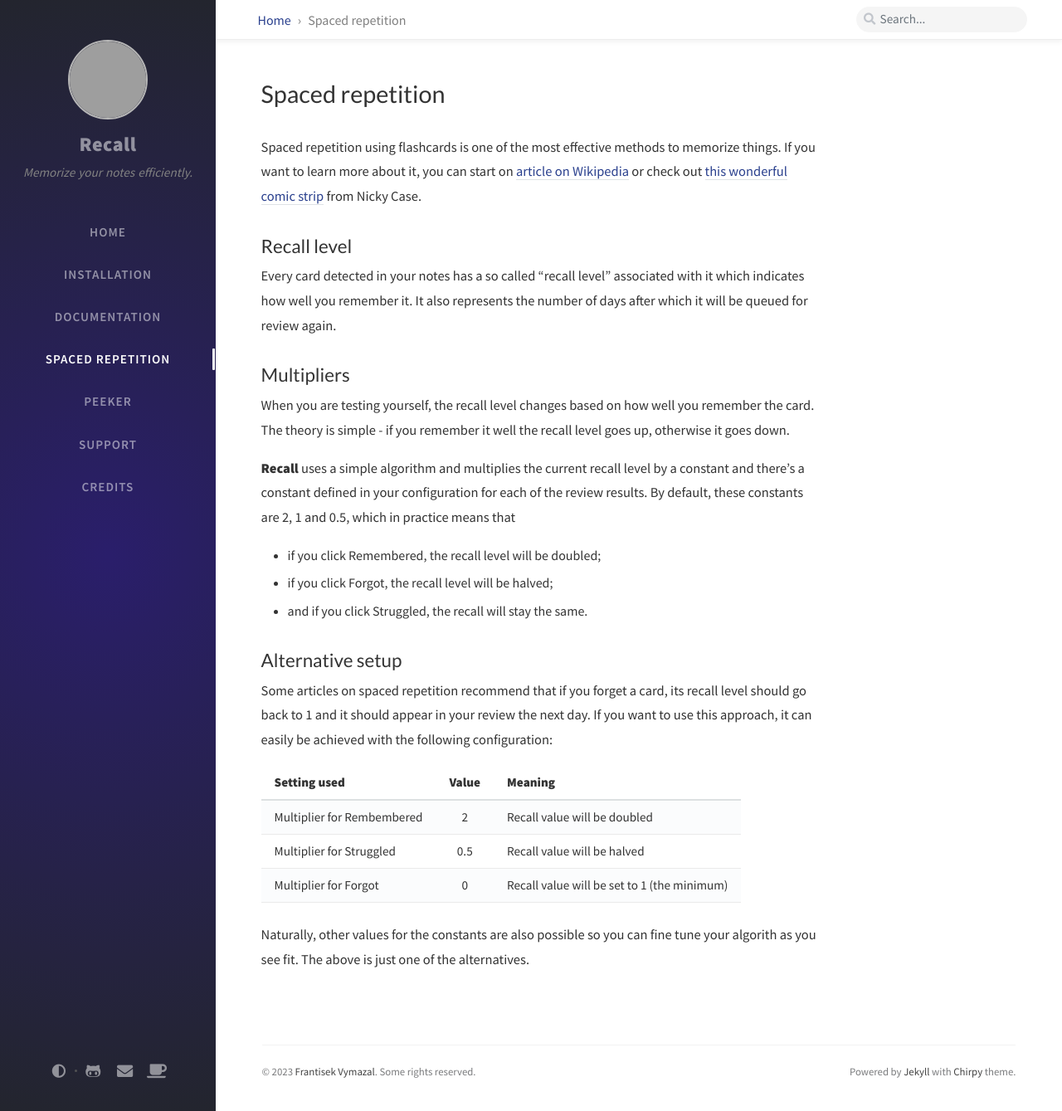
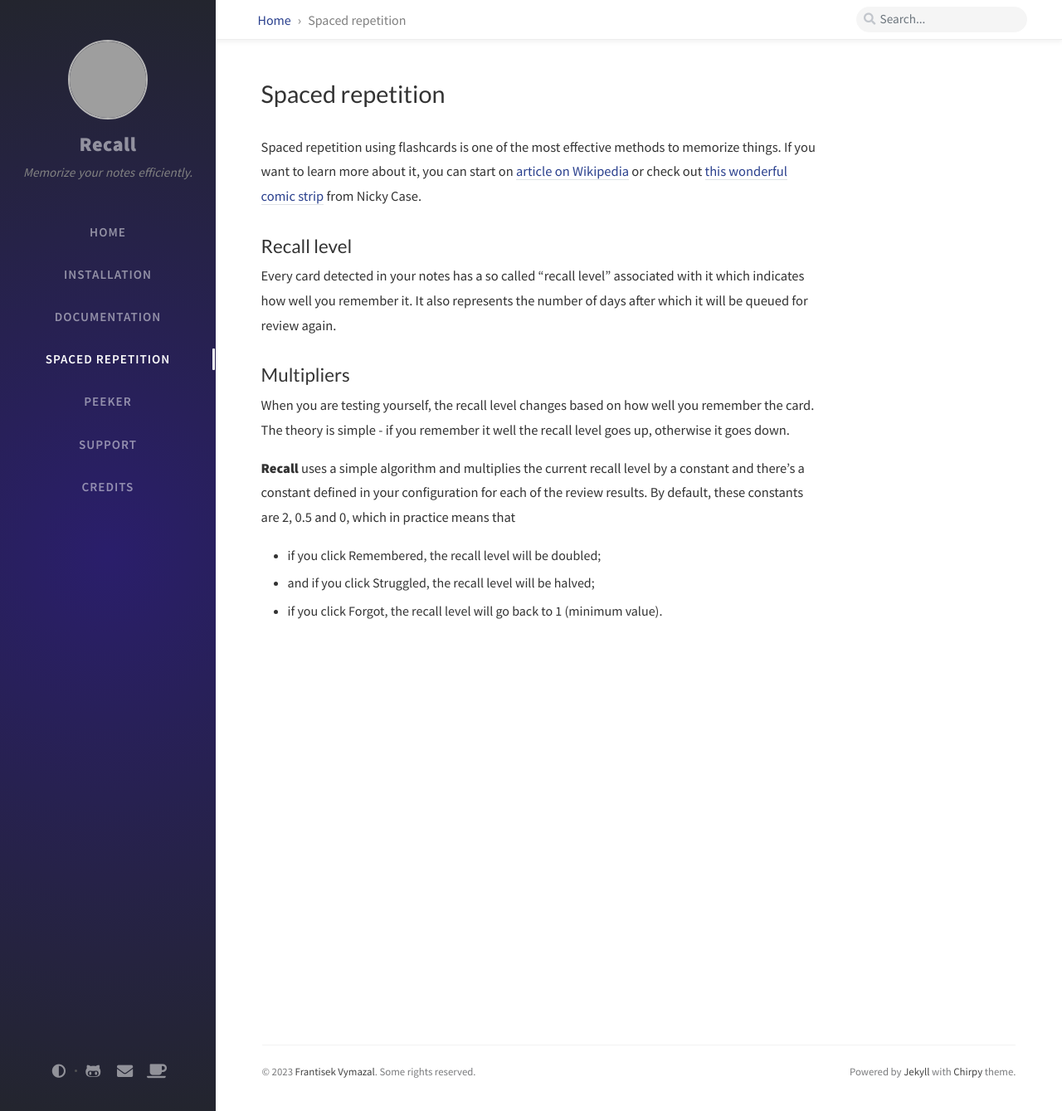
Before and after one commit to frenya/vscode-recall-docs, a Jekyll site: the page built from _tabs/spaced-repetition.md, in a window 1280 px wide and 1339 px high. Shown: the whole window at 83% size. Built offline with Jekyll 4.4.1, drawn with Linux system fonts in a browser that asks for light colours; nearby versions of some CDN libraries; comment, search, counter and statistics services are not loaded; grey boxes are pictures that could not be loaded.

Commit message:
Updated the spaced repetition portion of the documentation

```diff
--- a/_tabs/docs.md
+++ b/_tabs/docs.md
@@ -65,7 +66,7 @@
 will be queued for review again.
 
 All cards start with a default recall level of 1 which means the card will be queued for review the next day. If you mark it as remembered,
-the recall level will be doubled. If you mark it as forgotten, the recall level will be halved.
+the recall level will be doubled. If you mark it as forgotten, the recall level will go back to 1.
 
 More details on the algorithm can be find [here](../spaced-repetition)
 
--- a/_tabs/spaced-repetition.md
+++ b/_tabs/spaced-repetition.md
@@ -19,12 +19,13 @@
 the recall level goes up, otherwise it goes down.
 
 **Recall** uses a simple algorithm and multiplies the current recall level by a constant and there's a constant defined in your configuration
-for each of the review results. By default, these constants are 2, 1 and 0.5, which in practice means that
+for each of the review results. By default, these constants are 2, 0.5 and 0, which in practice means that
 
 - if you click Remembered, the recall level will be doubled;
-- if you click Forgot, the recall level will be halved;
-- and if you click Struggled, the recall will stay the same.
+- and if you click Struggled, the recall level will be halved;
+- if you click Forgot, the recall level will go back to 1 (minimum value).
 
+<!--
 ## Alternative setup
 
 Some articles on spaced repetition recommend that if you forget a card, its recall level should go back to 1 and it should appear
@@ -37,3 +38,4 @@
 | Multiplier for Forgot      | 0     | Recall value will be set to 1 (the minimum) |
 
 Naturally, other values for the constants are also possible so you can fine tune your algorith as you see fit. The above is just one of the alternatives.
+-->
```
Also changed, not shown: other parts of _tabs/docs.md (+2 -1 lines).
